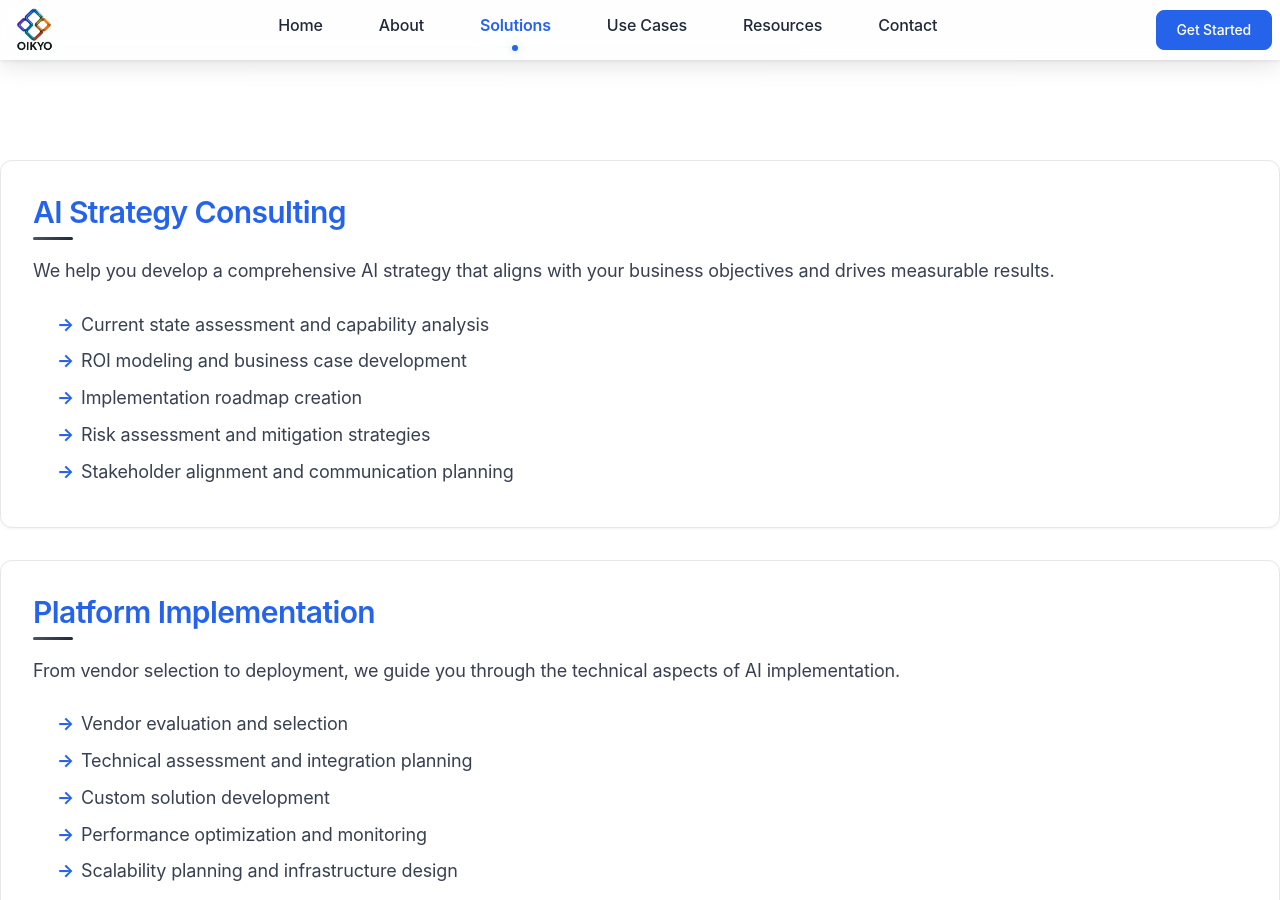
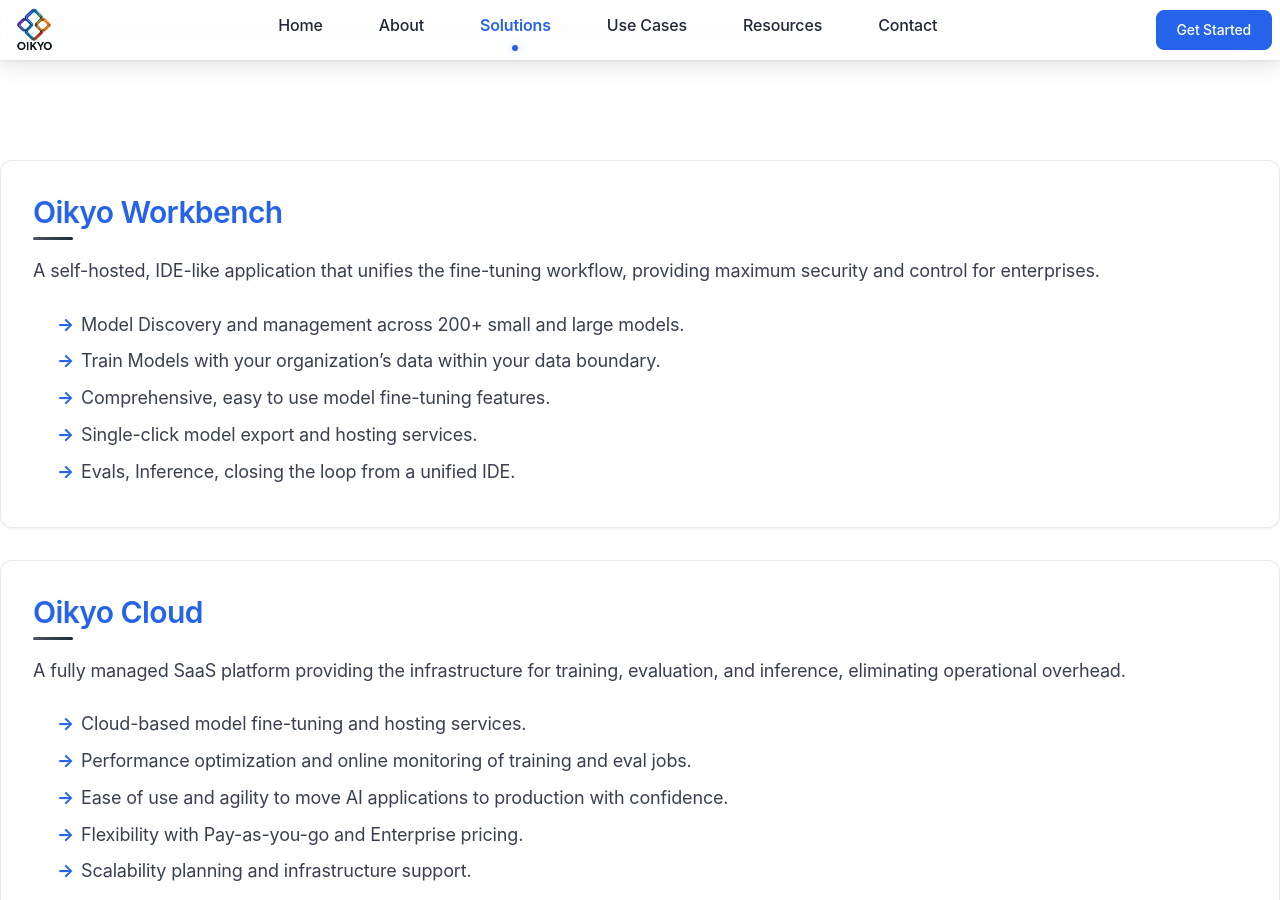
Before and after one commit to oikyoai/oikyo.ai, a Jekyll site: the page built from pages/services.md, in a window 1280 px wide and 900 px high, scrolled down 340 px. Built offline with Jekyll 4.4.1, drawn with Linux system fonts in a browser that asks for light colours; some of the changed text lies outside the part shown.

Commit message:
Services page changes and cinfig changes
Changed the tagline and decsription in config page.
Changed the Services page with Oikyo Solutions and decsriptions.

```diff
--- a/_config.yml
+++ b/_config.yml
@@ -1,5 +1,5 @@
 title: "oikyo"
-description: "Accelerating AI adoption through trusted practices and platforms"
+description: "At Oikyo, we help organizations navigate the complex landscape of AI adoption with confidence and strategic clarity."
 url: "https://oikyo.ai"
 baseurl: ""
 
@@ -15,13 +15,13 @@
 # Custom settings
 company:
   name: "oikyo"
-  tagline: "Trusted AI Adoption"
+  tagline: "Simplifying ML Fine-Tuning Workflows: Desktop to Datacenter, One Platform, Zero Migrations"
   email: "hello@oikyo.ai"
   phone: "+1 (555) 123-4567"
 
 # Social links
 social:
-  linkedin: "company/oikyo-ai"
+  linkedin: "company/oikyo"
   twitter: "oikyoai"
 
 # SEO
--- a/pages/services.md
+++ b/pages/services.md
@@ -1,49 +1,49 @@
 ---
 layout: page
 title: Our Solutions
-subtitle: Comprehensive AI adoption consulting to help organizations successfully implement and scale artificial intelligence initiatives
+subtitle: Comprehensive fine-tuning solutions to meet organizations where they are and scale to production-ready artificial intelligence initiatives
 permalink: /services/
 ---
 
 <div class="service-section" markdown="1">
 
-## AI Strategy Consulting
+## Oikyo Workbench
 
-We help you develop a comprehensive AI strategy that aligns with your business objectives and drives measurable results.
+A self-hosted, IDE-like application that unifies the fine-tuning workflow, providing maximum security and control for enterprises.
 
-- Current state assessment and capability analysis
-- ROI modeling and business case development
-- Implementation roadmap creation
-- Risk assessment and mitigation strategies
-- Stakeholder alignment and communication planning
+- Model Discovery and management across 200+ small and large models.
+- Train Models with your organization's data within your data boundary.
+- Comprehensive, easy to use model fine-tuning features.
+- Single-click model export and hosting services.
+- Evals, Inference, closing the loop from a unified IDE.
 
 </div>
 
 <div class="service-section" markdown="1">
 
-## Platform Implementation
+## Oikyo Cloud
 
-From vendor selection to deployment, we guide you through the technical aspects of AI implementation.
+A fully managed SaaS platform providing the infrastructure for training, evaluation, and inference, eliminating operational overhead.
 
-- Vendor evaluation and selection
-- Technical assessment and integration planning
-- Custom solution development
-- Performance optimization and monitoring
-- Scalability planning and infrastructure design
+- Cloud-based model fine-tuning and hosting services.
+- Performance optimization and online monitoring of training and eval jobs.
+- Ease of use and agility to move AI applications to production with confidence.
+- Flexibility with Pay-as-you-go and Enterprise pricing.
+- Scalability planning and infrastructure support.
 
 </div>
 
 <div class="service-section" markdown="1">
 
-## Training & Change Management
+## Oikyo Foundry
 
-Successful AI adoption requires organizational change. We help your team embrace new technologies and processes.
+A strategic consulting arm that helps your team with end-to-end solutions for building better accuracy with your AI applications.
 
-- Comprehensive staff training programs
-- Change management strategies and execution
+- AI Strategy Assessment
+- Model Specialization Sprint
+- Enterprise Integration
+- Ongoing support and mentoring
 - Best practices implementation
-- Ongoing support and mentoring
-- Cultural transformation guidance
 
 </div>
 
```
